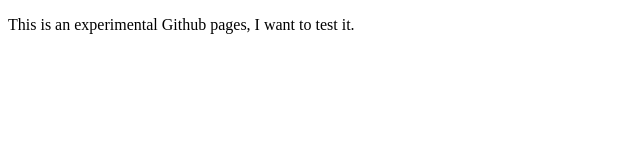
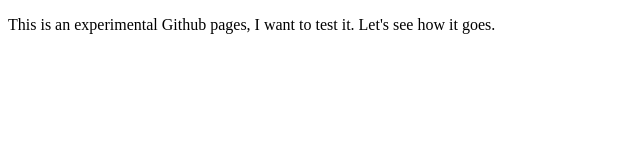
Before and after one commit to Scrappyteamy/Scrappyteamy.github.io, a plain HTML site: page index.html in a window 1280 px wide. Shown: the whole page, without its empty margins (0-640 px from the left). Drawn offline with Linux system fonts and the light colour scheme.

Commit message:
test push

```diff
--- a/index.html
+++ b/index.html
@@ -9,7 +9,7 @@
 
 <body>
   <p>
-    This is an experimental Github pages, I want to test it.
+    This is an experimental Github pages, I want to test it. Let's see how it goes.
   </p>
 </body>
 
```
